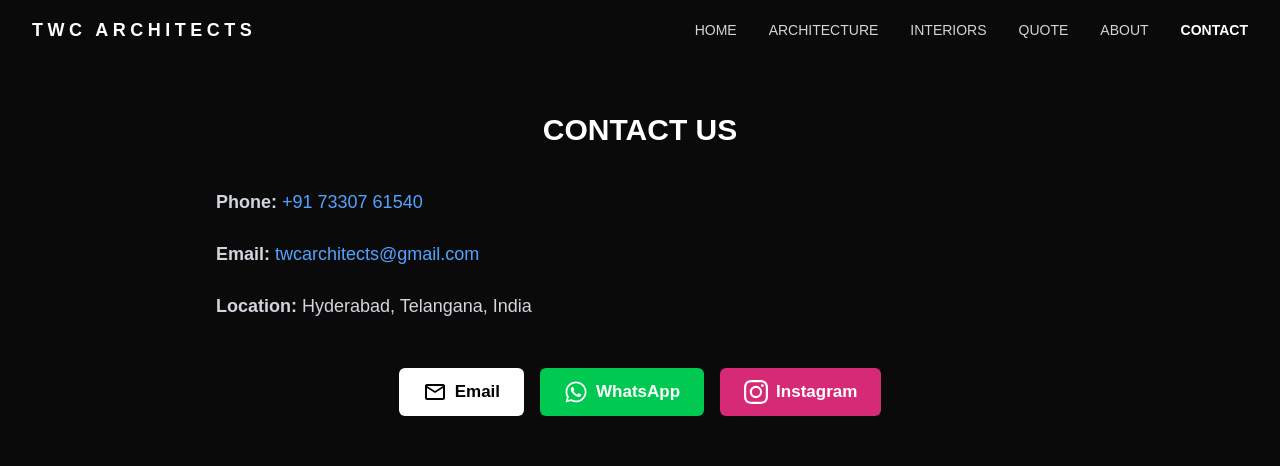
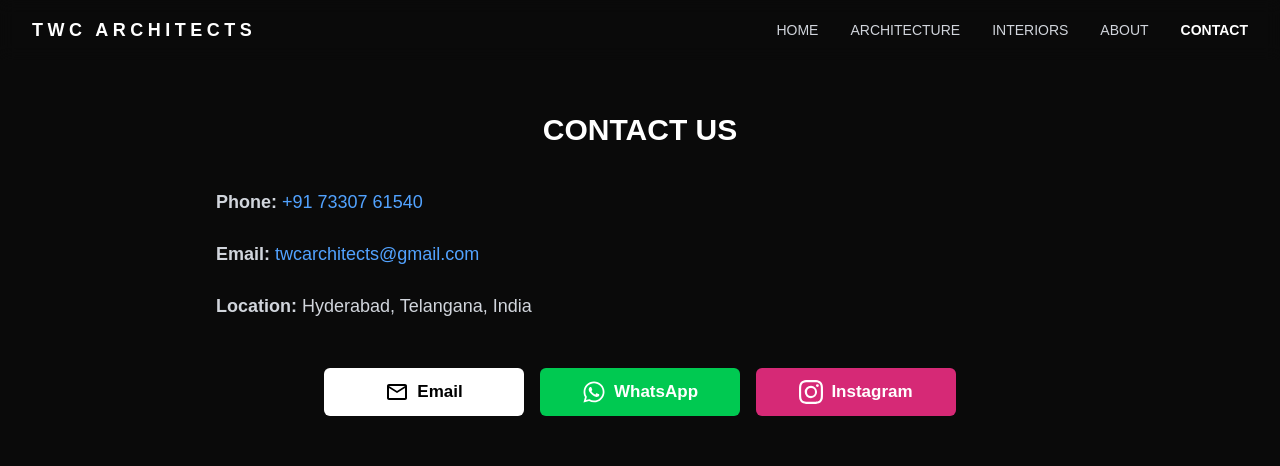
Before and after one commit to nikhil-reddy05/twc-architects-portfolio, a Next.js app: page /contact in a window 1280 px wide. Shown: the top 466 px of the page. Built offline with nearby package versions, Linux system fonts and the light colour scheme; a web font is replaced by a local one.

Commit message:
moved quote to contact page

```diff
--- a/src/app/contact/page.jsx
+++ b/src/app/contact/page.jsx
@@ -2,6 +2,7 @@
 import { BsInstagram } from "react-icons/bs";
 import { FaWhatsapp } from "react-icons/fa";
 import { MdOutlineEmail } from "react-icons/md";
+import Quote from "@/components/Quote";
 
 export default function ContactPage() {
   return (
@@ -36,9 +37,9 @@ export default function ContactPage() {
       <div className="flex flex-col text-sm md:flex-row gap-4 justify-center items-center">
         <a
           href="mailto:twcarchitects@gmail.com"
-          className="cursor-pointer bg-white text-black font-semibold py-3 px-6 rounded-md text-center hover:bg-gray-200 transition"
+          className="cursor-pointer min-w-[200px] bg-white text-black font-semibold py-3 px-6 rounded-md text-center hover:bg-gray-200 transition"
         >
-          <p className="flex text-[14px] md:text-[17px]">
+          <p className="flex text-[14px] md:text-[17px] justify-center">
             <MdOutlineEmail className="mr-2 h-6 w-6" /> Email
           </p>
         </a>
@@ -47,9 +48,9 @@ export default function ContactPage() {
           href="https://wa.me/917330761540"
           target="_blank"
           rel="noopener noreferrer"
-          className="cursor-pointer bg-green-500 text-white font-semibold py-3 px-6 rounded-md text-center hover:bg-green-600 transition"
+          className="cursor-pointer min-w-[200px] bg-green-500 text-white font-semibold py-3 px-6 rounded-md text-center hover:bg-green-600 transition"
         >
-          <p className="flex text-[14px] md:text-[17px]">
+          <p className="flex text-[14px] md:text-[17px] justify-center">
             <FaWhatsapp className="mr-2 h-6 w-6" /> WhatsApp
           </p>
         </a>
@@ -58,9 +59,9 @@ export default function ContactPage() {
           href="https://instagram.com/thewhitewallsco"
           target="_blank"
           rel="noopener noreferrer"
-          className="cursor-pointer bg-[#d62976] text-white font-semibold py-3 px-6 rounded-md text-center hover:bg-[#ba1c63] transition"
+          className="cursor-pointer min-w-[200px] bg-[#d62976] text-white font-semibold py-3 px-6 rounded-md text-center hover:bg-[#ba1c63] transition"
         >
-          <p className="flex text-[14px] md:text-[17px]">
+          <p className="flex text-[14px] md:text-[17px] justify-center">
             <BsInstagram className="mr-2 h-6 w-6" /> Instagram
           </p>
         </a>
@@ -77,6 +78,8 @@ export default function ContactPage() {
           referrerPolicy="no-referrer-when-downgrade"
         ></iframe>
       </div>
+
+      <Quote />
     </section>
   );
 }
--- a/src/components/Navbar.jsx
+++ b/src/components/Navbar.jsx
@@ -17,7 +17,6 @@ export default function Navbar() {
     { label: "Home", href: "/" },
     { label: "Architecture", href: "/architecture" },
     { label: "Interiors", href: "/interiors" },
-    { label: "Quote", href: "/quote" },
     { label: "About", href: "/about" },
     { label: "Contact", href: "/contact" },
   ];
```
Also changed, not shown: src/components/Quote.jsx (renamed from src/app/quote/page.jsx, +5 -2 lines).
